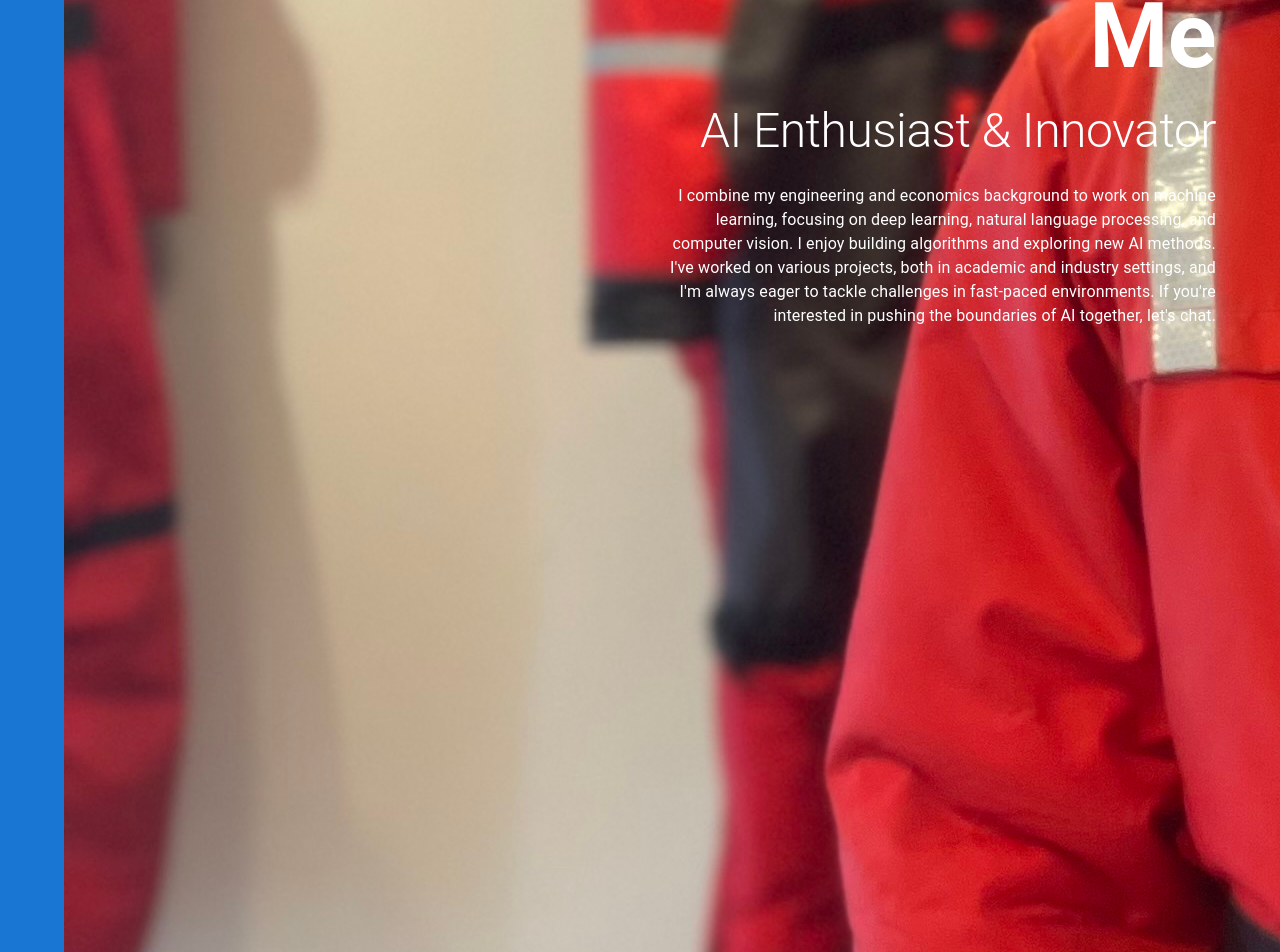
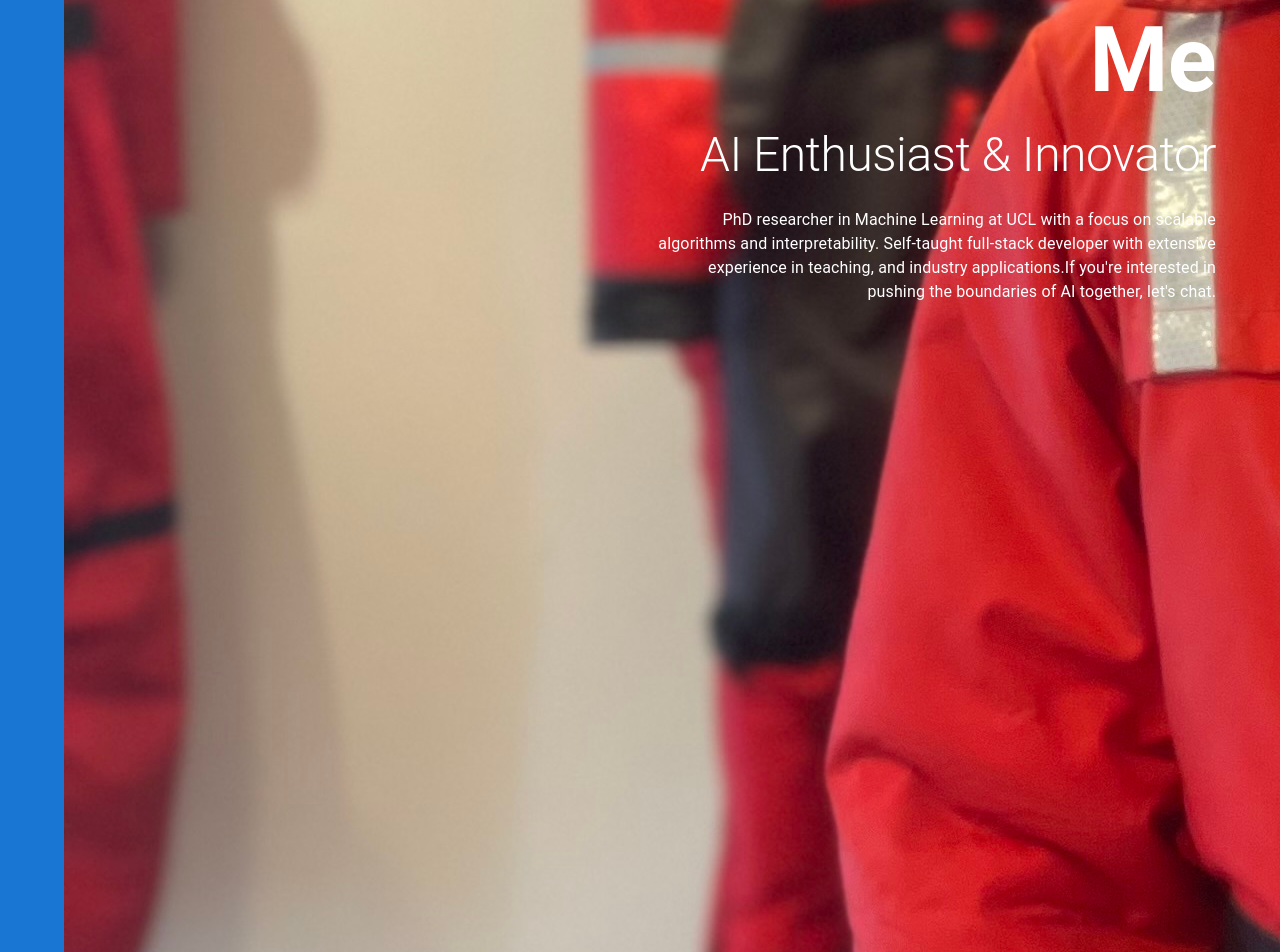
Before and after one commit to jameschapman19/personal, a Next.js app: page / in a window 1280 px wide. Shown: the part 3187-4139 px from the top of the page. Built offline with nearby package versions, Linux system fonts and the light colour scheme.

Commit message:
OO nice update!

```diff
--- a/src/components/AboutMe.tsx
+++ b/src/components/AboutMe.tsx
@@ -42,8 +42,10 @@ const AboutMeSection = () => {
                                 <span style={{ fontSize: '0.8em' }}>About</span> <br /> <strong style={{ fontSize: '1.5em' }}>Me</strong> <br /> <span style={{ fontSize: '0.8em' }}>AI Enthusiast & Innovator</span>
                             </Typography>
                             <Typography variant="body1" color={theme.palette.getContrastText(theme.palette.primary.main)}>
+                                PhD researcher in Machine Learning at UCL with a focus on scalable algorithms and interpretability. Self-taught
+                                full-stack developer with extensive experience in teaching, and industry applications.
                                 {/* eslint-disable-next-line react/no-unescaped-entities */}
-                                I combine my engineering and economics background to work on machine learning, focusing on deep learning, natural language processing, and computer vision. I enjoy building algorithms and exploring new AI methods. I've worked on various projects, both in academic and industry settings, and I'm always eager to tackle challenges in fast-paced environments. If you're interested in pushing the boundaries of AI together, let's chat.
+                                If you're interested in pushing the boundaries of AI together, let's chat.
                             </Typography>
                         </Grid>
                     </Grid>
```
Also changed, not shown: 1 other file (tests, documents, lock files or other folders).
